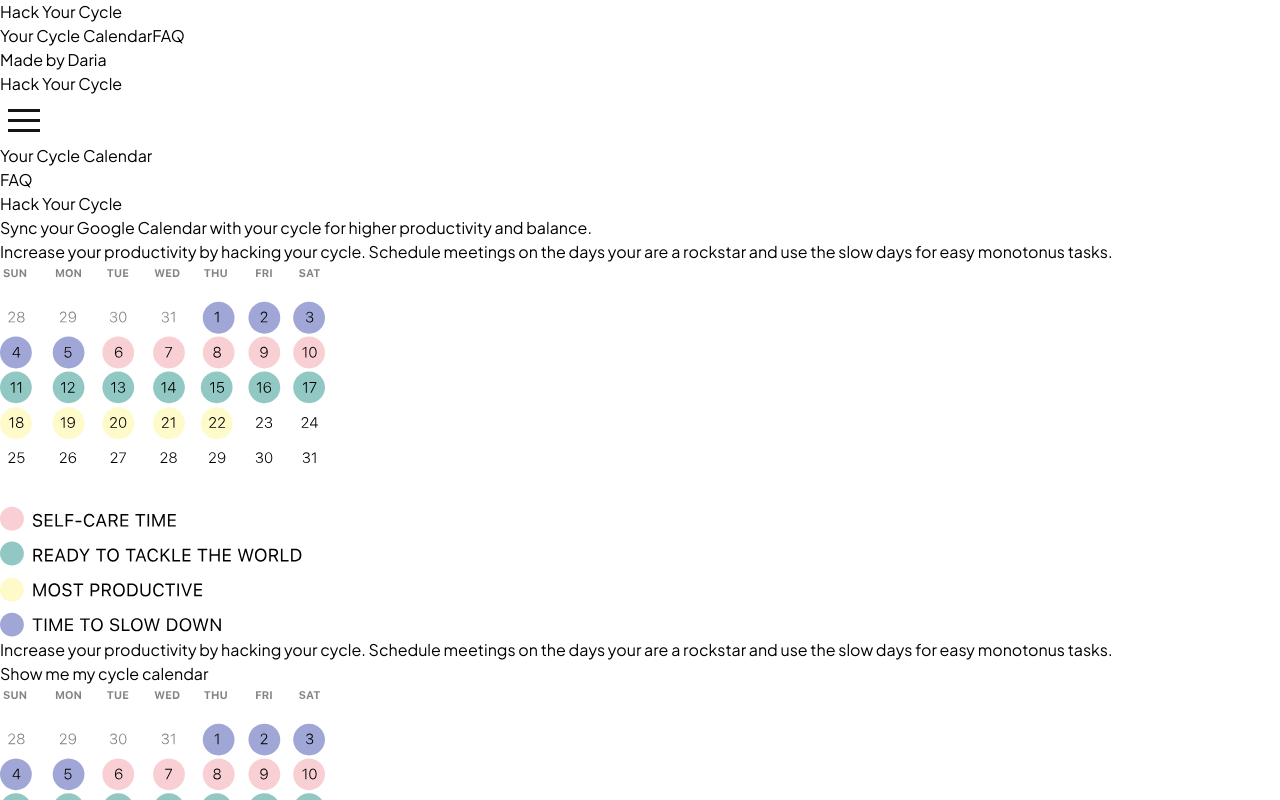
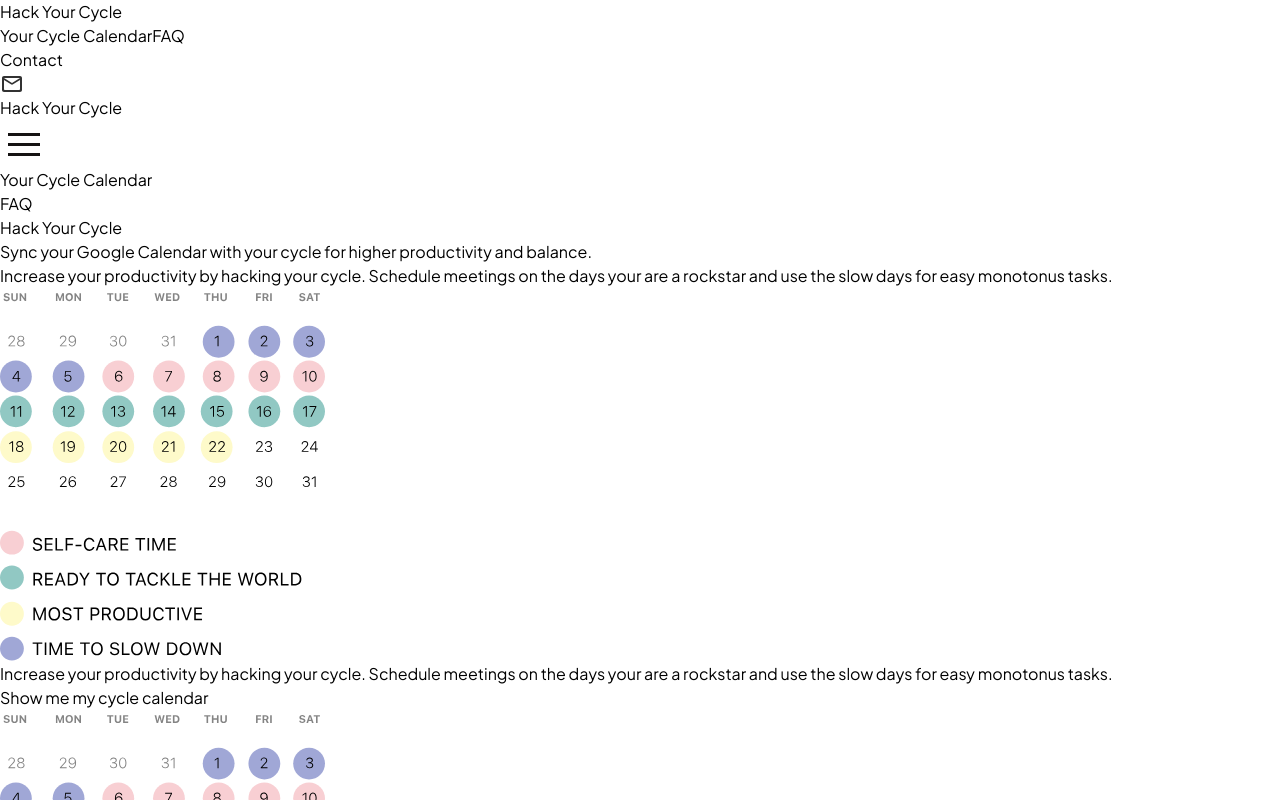
Before and after one commit to piggydoughnut/clueapp_calendar_sync, a Next.js app: page / in a window 1280 px wide. Shown: the top 800 px of the page. Built offline with nearby package versions, Linux system fonts and the light colour scheme; what @material-tailwind/react would draw is missing.

Commit message:
added contact top right

```diff
--- a/components/nav/Layout.tsx
+++ b/components/nav/Layout.tsx
@@ -2,7 +2,9 @@
 import { Button } from "@material-tailwind/react";
 import Footer from "./Footer";
 import Head from "next/head";
+import Image from "next/image";
 import Link from "next/link";
+import mail from "../../public/mail.svg";
 
 export type MenuItem = {
   name: string;
@@ -41,17 +43,15 @@
           </Link>
         ))}
       </div>
-      <div>
-        Made by <a href="https://dariah.dev">Daria</a>
+      <div className="">
+        <a
+          href="mailto:support@hack-the-cycle.com"
+          className="text-sm hover:opacity-75 flex gap-2 items-center"
+        >
+          Contact
+          <Image height={24} width={24} alt="mail" src={mail} />
+        </a>
       </div>
-      {/* <Link href="/signup">
-        <Button
-          variant="outlined"
-          className=" w-36 h-11 uppercase text-sm font-plusJakarta"
-        >
-          Sign Up
-        </Button>
-      </Link> */}
     </div>
     <div className="sm:hidden flex flex-row justify-between items-center">
       <Link
--- a/pages/google-sync.tsx
+++ b/pages/google-sync.tsx
@@ -61,7 +61,7 @@
 };
 
 export default function Signup({ googleuri }: { googleuri: string }) {
-  const [step, setStep] = useState(SignupSteps.RETURNING);
+  const [step, setStep] = useState(SignupSteps.GOOGLE);
   const [jwt, setJwt] = useState("");
   const router = useRouter();
 
```
Also changed, not shown: public/mail.svg (added).
